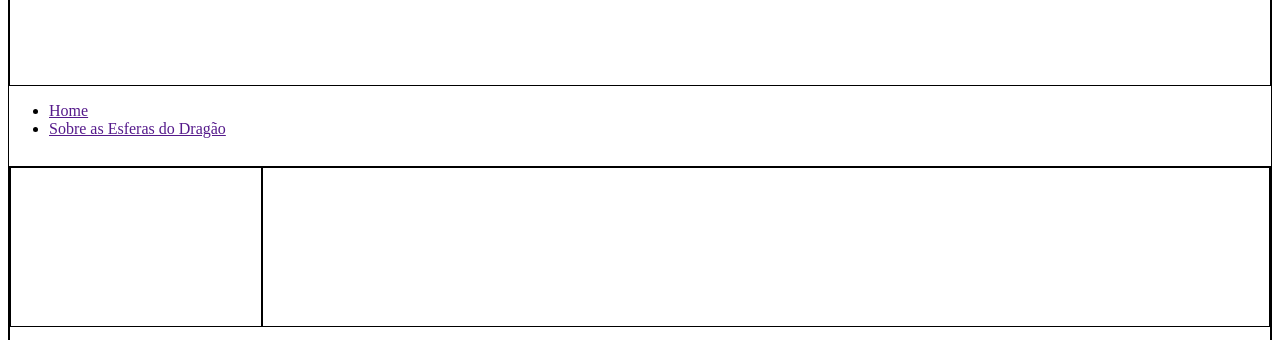
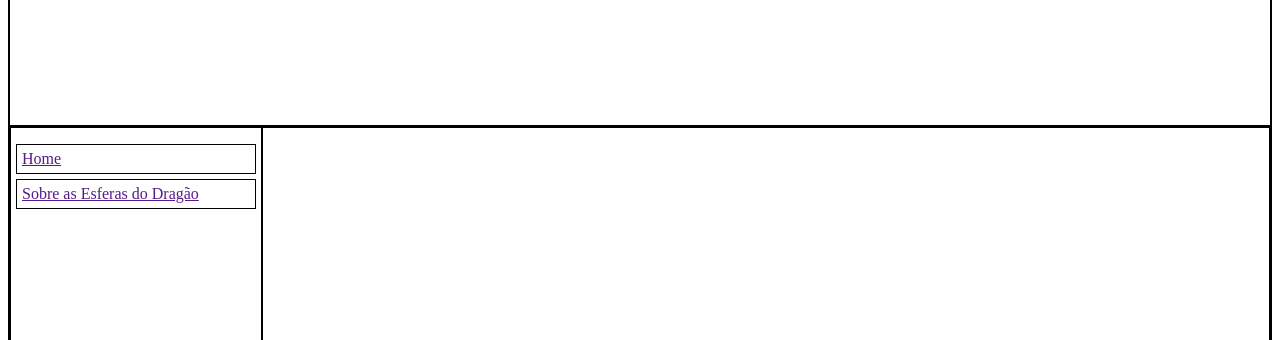
Before and after one commit to kauesiqueiraa/8P-Optativa, a plain HTML site: page index.html in a window 1280 px wide. Shown: the part 83-423 px from the top of the page. Drawn offline with Linux system fonts and the light colour scheme.

Commit message:
grid-600px

```diff
--- /dev/null
+++ b/css/estilo-grid-600.css
@@ -0,0 +1,41 @@
+body, html{
+	height: 100%;
+}
+#container{
+	border: 1px solid #000;
+	height: 100%;
+	display: grid;
+	grid-template-rows: 25% minmax(min-content,8%) auto 20%;
+}
+
+#header{
+	border: 1px solid #000;
+}
+
+#main{
+	border: 1px solid #000;
+	display: grid;
+	grid-template-columns: auto;
+}
+
+#menu{
+	border: 1px solid #000;
+	display: inherit;
+}
+
+#menu ul{
+	display: block;
+}
+
+#main #menu-lateral{
+	border: 1px solid #000;
+	display: none;
+}
+
+#main #content{
+	border: 1px solid #000;
+}
+
+#footer{
+	border: 1px solid #000;
+}
--- a/css/estilo-grid.css
+++ b/css/estilo-grid.css
@@ -5,7 +5,7 @@ body, html{
 	border: 1px solid #000;
 	height: 100%;
 	display: grid;
-	grid-template-rows: 20% 10% auto 20%;
+	grid-template-rows: 25% auto 15%;
 }
 
 #header{
@@ -29,3 +29,31 @@ body, html{
 #footer{
 	border: 1px solid #000;
 }
+
+#menu{
+	border: 1px solid #000;
+	display: none;
+}
+
+#menu ul{
+	display: flex;
+	list-style: none;
+	padding: 0px;
+}
+
+#menu ul li{
+	border: 1px solid #000;
+	margin: 5px;
+	padding: 5px;
+}
+
+#menu-lateral ul{
+	list-style: none;
+	padding: 0px;
+}
+
+#menu-lateral ul li{
+	border: 1px solid #000;
+	margin: 5px;
+	padding: 5px;
+}
--- a/index.html
+++ b/index.html
@@ -5,6 +5,8 @@
 	<meta charset="utf-8">
 
 	<link rel="stylesheet" type="text/css" href="css/estilo-grid.css">
+
+	<link rel="stylesheet" type="text/css" href="css/estilo-grid-600.css" media="screen and (max-width:600px)">
 </head>
 <body>
 
@@ -25,7 +27,13 @@
 		</div>
 
 		<div id="main">
-			<div id="menu-lateral"></div>
+			<div id="menu-lateral">
+				<ul>
+				<li><a href="">Home</a></li>
+				<li> <a href="">Sobre as Esferas do Dragão</a></li>
+			</ul>
+		</div>
+
 			<div id="content"></div>
 			<h1>Camehameha</h1>
 			<!-- <img src="https://i.pinimg.com/originals/de/8a/d4/de8ad44e77284f8487c0513a4a4bb4de.png" width=300 height=200> -->
```
